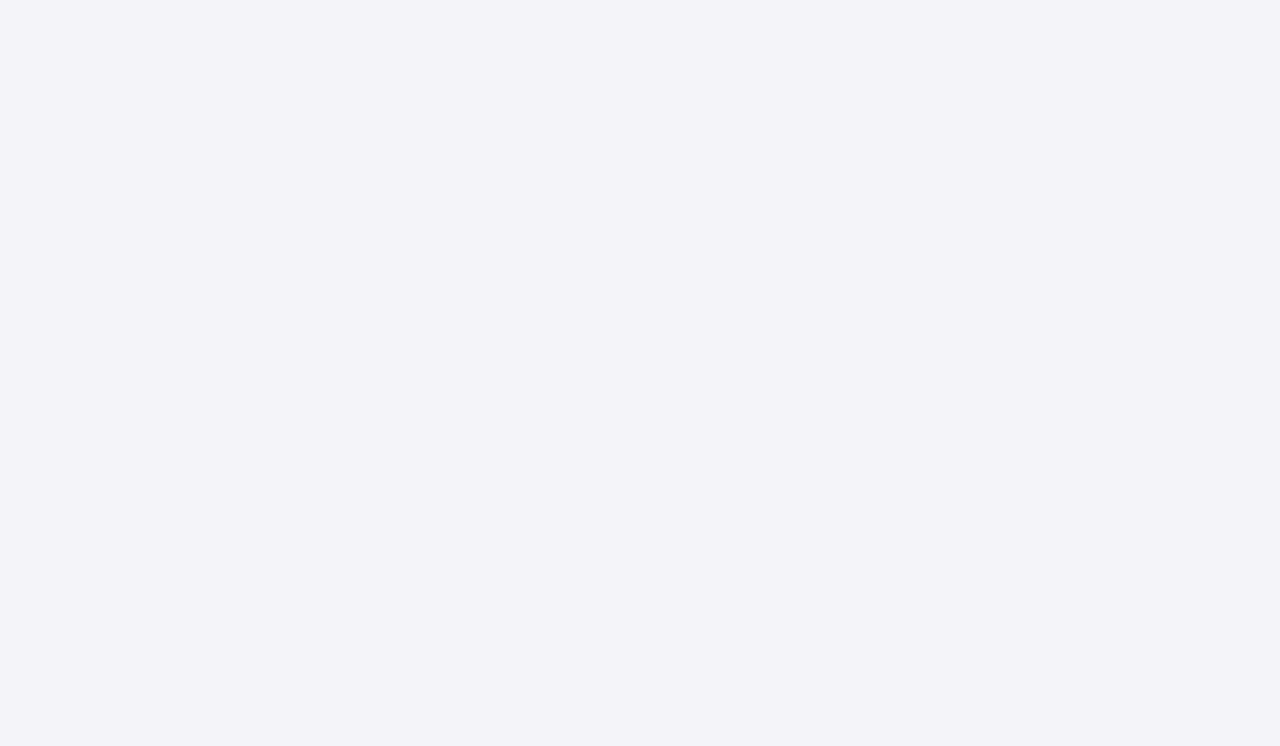
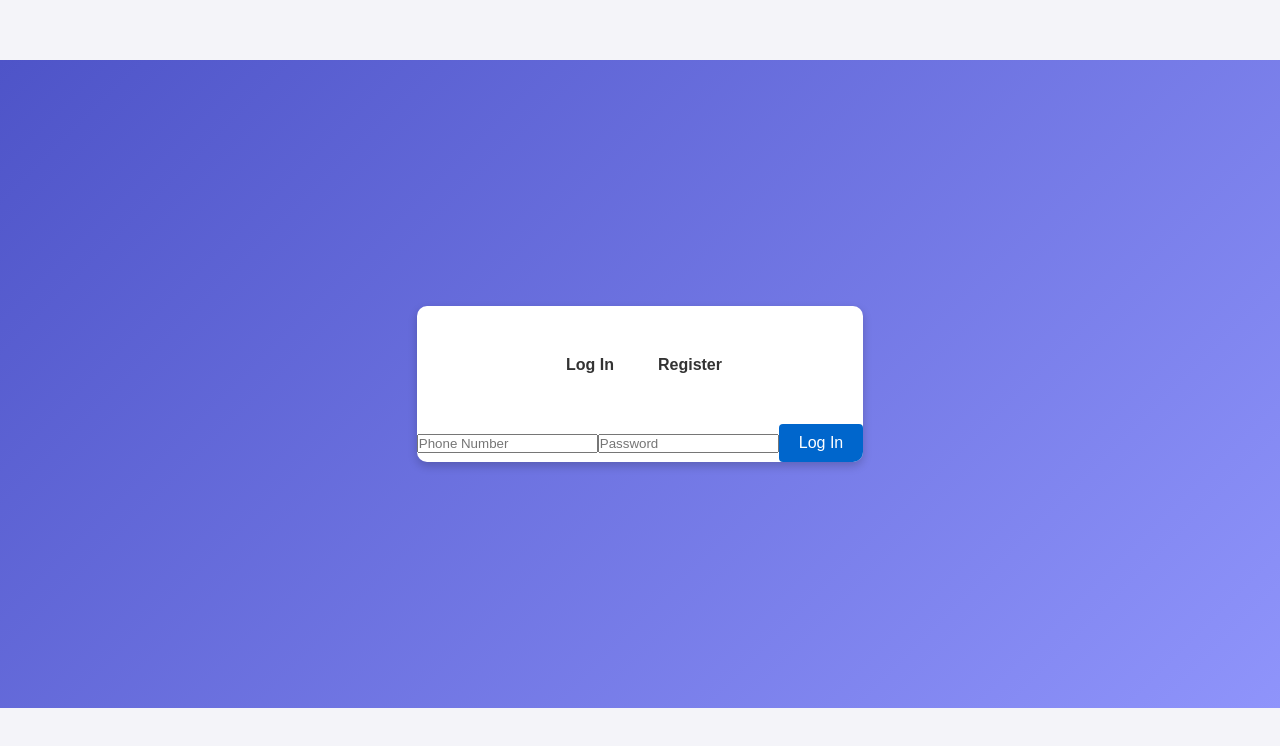
Before and after one commit to its-manzil/MyProperty, a React (Create React App) app: page /UserLogin in a window 1280 px wide. Before the commit this address had no page. Shown: the top 746 px of the page. Built offline with nearby package versions, Linux system fonts and the light colour scheme.

Commit message:
userlogin and css

```diff
--- a/src/index.js
+++ b/src/index.js
@@ -5,7 +5,7 @@ import { BrowserRouter as Router, Routes, Route } from "react-router-dom";
 import App from "./App";
 import reportWebVitals from "./reportWebVitals";
 import Home from "./pages/Home";
-// import UserLogin from "./pages/userpage/UserLogin";
+import UserLogin from "./pages/userpage/UserLogin";
 import UserDashboard from "./pages/userpage/UserDashboard";
 // import UserDocuments from "./pages/userpage/UserDocuments";
 import Admin from "./pages/adminpage/Admin";
@@ -25,7 +25,7 @@ root.render(
       <Routes>
       <Route path="/" element={<Home />} />
         <Route path="/Home" element={<Home />} />
-        {/* <Route path="/UserLogin" element={<UserLogin />} /> */}
+        <Route path="/UserLogin" element={<UserLogin />} />
         <Route path="/UserDashboard" element={<UserDashboard />} />
         {/* <Route path="/UserDocuments" element={<UserDocuments />} /> */}
         <Route path="/Admin" element={<Admin />} />
--- /dev/null
+++ b/src/pages/userpage/UserLogin.js
@@ -0,0 +1,142 @@
+import React, { useState, useEffect } from "react";
+import axios from "axios";
+import { useNavigate } from "react-router-dom";
+import "./userlogin.css";
+
+function UserLogin() {
+  const [isLogin, setIsLogin] = useState(true);
+  const [loginData, setLoginData] = useState({ phone_no: "", password: "" });
+  const [registerData, setRegisterData] = useState({
+    full_name: "",
+    email: "",
+    phone_no: "",
+    password: "",
+    citizenship_no: "",
+    district: "",
+    address: ""
+  });
+  const [message, setMessage] = useState("");
+  const navigate = useNavigate();
+
+  useEffect(() => {
+    const token = localStorage.getItem("token");
+    if (token) {
+      navigate("/UserDashboard");
+      return;
+    }
+    if (message) {
+      const timer = setTimeout(() => {
+        setMessage("");
+      }, 4000);
+      return () => clearTimeout(timer);
+    }
+  }, [navigate, message]);
+
+
+  const handleLoginChange = (e) => {
+    const { name, value } = e.target;
+    setLoginData({ ...loginData, [name]: value });
+  };
+
+  const handleRegisterChange = (e) => {
+    const { name, value } = e.target;
+    setRegisterData({ ...registerData, [name]: value });
+  };
+
+  const handleLoginSubmit = async (e) => {
+    e.preventDefault();
+    try {
+      const response = await axios.post("http://localhost:8080/login", loginData);
+      localStorage.setItem("token", response.data.token);
+      navigate("/UserDashboard");
+    } catch (error) {
+      setMessage("Login failed: " + (error.response?.data || "Server error"));
+    }
+  };
+
+  const validateRegisterData = () => {
+    const { email, phone_no, password } = registerData;
+
+    const emailRegex = /^[a-zA-Z0-9._%+-]+@gmail\.com$/;
+    const phoneRegex = /^(98|97)[0-9]{8}$/;
+    const passwordRegex = /.{8,}/;
+
+    if (!emailRegex.test(email)) {
+      setMessage("Email must end with @gmail.com");
+      return false;
+    }
+    if (!phoneRegex.test(phone_no)) {
+      setMessage("Phone number must start with 98 or 97 and contain exactly 10 digits");
+      return false;
+    }
+    if (!passwordRegex.test(password)) {
+      setMessage("Password must contain at least 8 characters");
+      return false;
+    }
+    return true;
+  };
+
+  const handleRegisterSubmit = async (e) => {
+    e.preventDefault();
+    if (!validateRegisterData()) return;
+
+    try {
+      await axios.post("http://localhost:8080/register", registerData);
+      setMessage("Registration successful!");
+    } catch (error) {
+      setMessage("Registration failed: " + (error.response?.data || "Server error"));
+    }
+  };
+
+  return (
+    <>
+    <div className="hero">
+      <div className="form-box">
+        <div className="buttonBox">
+          <button type="button" className="toggle-btn" onClick={() => setIsLogin(true)}>Log In</button>
+          <button type="button" className="toggle-btn" onClick={() => setIsLogin(false)}>Register</button>
+        </div>
+        {message && <div className="message">{message}</div>}
+        {isLogin ? (
+          <form onSubmit={handleLoginSubmit}>
+            <input type="number" name="phone_no" placeholder="Phone Number" value={loginData.phone_no} onChange={handleLoginChange} required />
+            <input type="password" name="password" placeholder="Password" value={loginData.password} onChange={handleLoginChange} required />
+            <button type="submit">Log In</button>
+          </form>
+        ) : (
+          <form onSubmit={handleRegisterSubmit}>
+            <input type="text" name="full_name" placeholder="Full Name" value={registerData.full_name} onChange={handleRegisterChange} required />
+            <input type="email" name="email" placeholder="Email" value={registerData.email} onChange={handleRegisterChange} required />
+            <input type="number" name="phone_no" placeholder="Phone Number" value={registerData.phone_no} onChange={handleRegisterChange} required />
+            <input type="password" name="password" placeholder="Password" value={registerData.password} onChange={handleRegisterChange} required />
+            <input type="number" name="citizenship_no" placeholder="Citizenship No" value={registerData.citizenship_no} onChange={handleRegisterChange} required />
+
+            <select name="district" value={registerData.district} onChange={handleRegisterChange} required>
+              <option value="">Select District</option>
+              <option value="Bhojpur">Bhojpur</option>
+              <option value="Dhankuta">Dhankuta</option>
+              <option value="Ilam">Ilam</option>
+              <option value="Jhapa">Jhapa</option>
+              <option value="Khotang">Khotang</option>
+              <option value="Morang">Morang</option>
+              <option value="Okhaldhunga">Okhaldhunga</option>
+              <option value="Panchthar">Panchthar</option>
+              <option value="Sankhuwasabha">Sankhuwasabha</option>
+              <option value="Solukhumbu">Solukhumbu</option>
+              <option value="Sunsari">Sunsari</option>
+              <option value="Taplejung">Taplejung</option>
+              <option value="Tehrathum">Tehrathum</option>
+              <option value="Udayapur">Udayapur</option>
+            </select>
+
+            <input type="text" name="address" placeholder="Enter your Address" value={registerData.address} onChange={handleRegisterChange} required />
+            <button type="submit">Register</button>
+          </form>
+        )}
+      </div>
+    </div>
+    </>
+  );
+}
+
+export default UserLogin;
--- /dev/null
+++ b/src/pages/userpage/userlogin.css
@@ -0,0 +1,123 @@
+/* login.css */
+
+* {
+    margin: 0;
+    padding: 0;
+    box-sizing: border-box;
+    font-family: Arial, sans-serif;
+  }
+
+  body {
+    display: flex;
+    justify-content: center;
+    align-items: center;
+    height: 100vh;
+    background: linear-gradient(135deg, #4e54c8, #8f94fb);
+    color: #333;
+  }
+
+  .hero {
+    display: flex;
+    justify-content: center;
+    align-items: center;
+    width: 100%;
+    max-width: 500px;
+  }
+
+  .form-box {
+    position: relative;
+    width: 100%;
+    background: #fff;
+    border-radius: 10px;
+    box-shadow: 0 4px 10px rgba(0, 0, 0, 0.2);
+    overflow: hidden;
+  }
+
+  .buttonBox {
+    display: flex;
+    position: relative;
+    width: 200px;
+    margin: 30px auto;
+  }
+
+  .buttonBox #btn1 {
+    position: absolute;
+    width: 100px;
+    height: 100%;
+    background: linear-gradient(45deg, #8f94fb, #4e54c8);
+    border-radius: 20px;
+    transition: left 0.3s ease;
+  }
+
+  .buttonBox .toggle-btn {
+    flex: 1;
+    padding: 10px;
+    cursor: pointer;
+    font-size: 16px;
+    font-weight: bold;
+    color: #333;
+    background: transparent;
+    border: none;
+    outline: none;
+  }
+
+  .input-group {
+    position: absolute;
+    width: 100%;
+    padding: 40px 30px;
+    transition: left 0.3s ease;
+  }
+
+  .input-group input {
+    width: 100%;
+    padding: 10px;
+    margin: 10px 0;
+    border-radius: 5px;
+    border: 1px solid #ccc;
+    outline: none;
+    font-size: 16px;
+  }
+
+  .input-group input[type="checkbox"] {
+    width: auto;
+    margin: 10px 5px;
+  }
+
+  .check-box + span {
+    font-size: 14px;
+  }
+
+  .submit-btn {
+    width: 100%;
+    padding: 12px;
+    margin-top: 10px;
+    border-radius: 25px;
+    border: none;
+    outline: none;
+    background: linear-gradient(45deg, #8f94fb, #4e54c8);
+    color: #fff;
+    font-size: 16px;
+    font-weight: bold;
+    cursor: pointer;
+    transition: background 0.3s ease;
+  }
+
+  .submit-btn:hover {
+    background: linear-gradient(45deg, #4e54c8, #8f94fb);
+  }
+
+  .message {
+    text-align: center;
+    margin: 20px 0;
+    padding: 10px;
+    color: #d9534f;
+    font-weight: bold;
+  }
+
+  #login {
+    left: 50px;
+  }
+
+  #register {
+    left: 450px;
+  }
```
